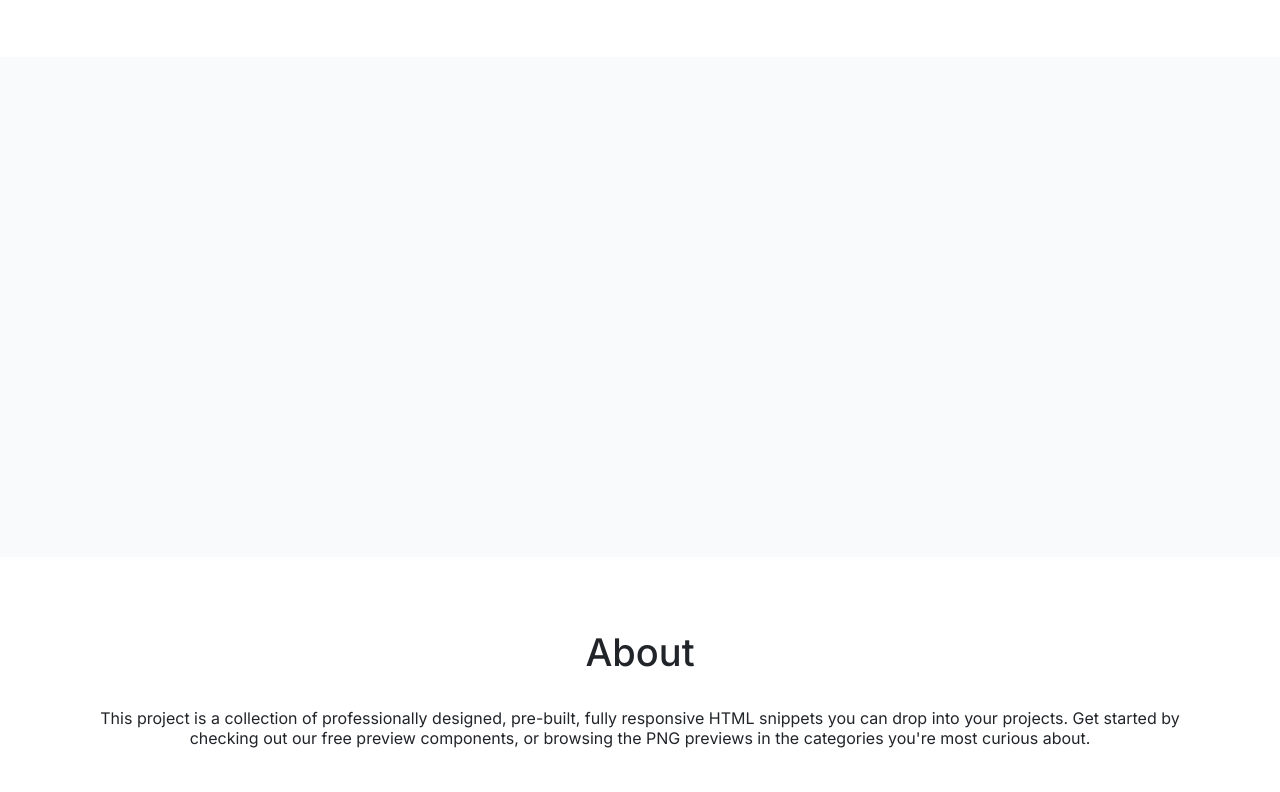
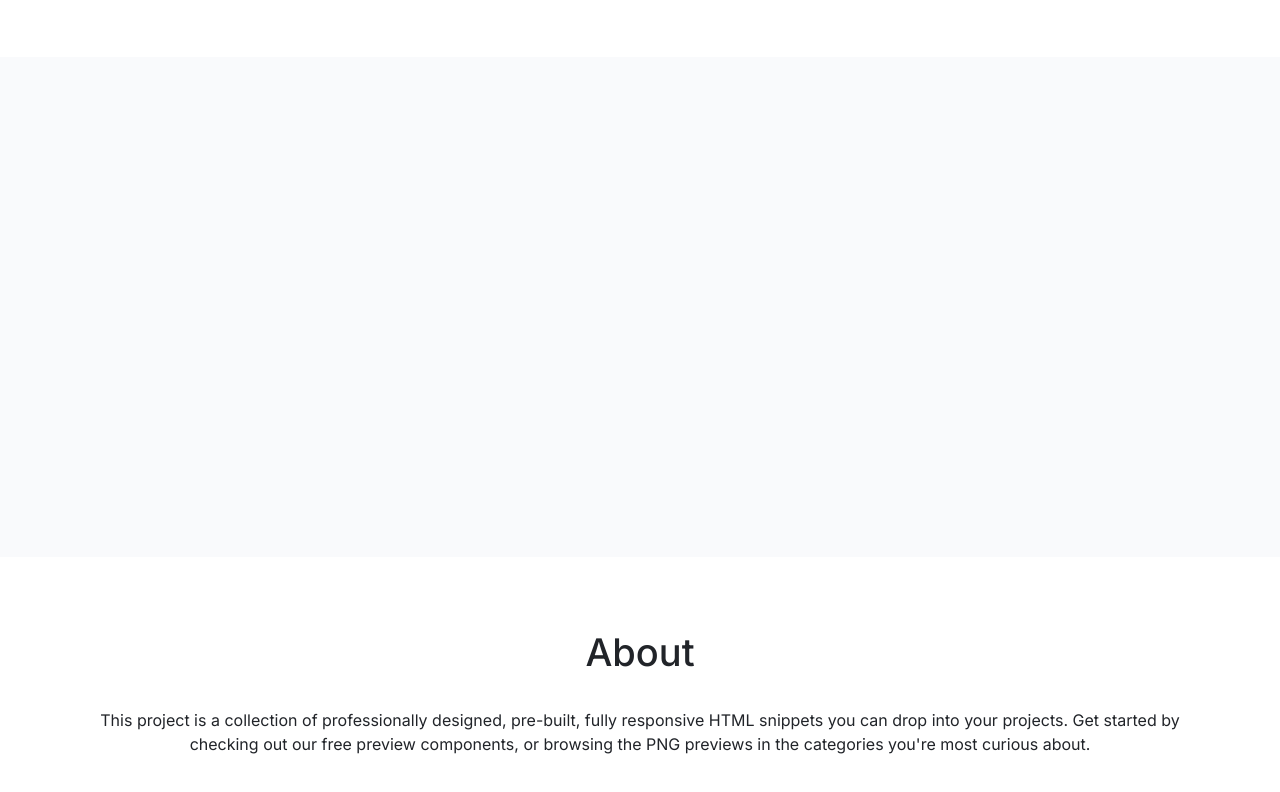
Before and after one commit to js-tasks-ru/htmlcss-20230714_igorgal1234, a website: page index.html in a window 1280 px wide. Shown: the part 180-972 px from the top of the page. Drawn offline with Linux system fonts and the light colour scheme.

Commit message:
fix for footer

```diff
--- a/assets/css/typography.css
+++ b/assets/css/typography.css
@@ -15,3 +15,11 @@
   font-weight: 500;
   line-height: 48px; /* 126.316% */
 }
+
+.p {
+  font-family: Inter;
+  font-size: 16px;
+  font-style: normal;
+  font-weight: 400;
+  line-height: 24px; /* 150% */
+}
--- a/components/footer/footer.css
+++ b/components/footer/footer.css
@@ -1,17 +1,9 @@
 .footer {
   border-top: 1px solid var(--gray-2);
   padding: 71px 0 136px;
-}
-
-.footer__article {
-  margin: 0 auto;
+  text-align: center;
 }
 
 .footer__title {
-  text-align: center;
   margin-bottom: 32px;
 }
-
-.footer__content {
-  text-align: center;
-}
--- a/index.html
+++ b/index.html
@@ -16,16 +16,13 @@
       </main>
       <footer class="footer">
         <div class="container">
-          <artcicle class="footer__article">
-            <h2 class="footer__title title-l">About</h2>
-            <div class="footer__content">
-              This project is a collection of professionally designed,
-              pre-built, fully responsive HTML snippets you can drop into your
-              projects. Get started by checking out our free preview components,
-              or browsing the PNG previews in the categories you're most curious
-              about.
-            </div>
-          </artcicle>
+          <h2 class="footer__title title-l">About</h2>
+          <p class="p">
+            This project is a collection of professionally designed, pre-built,
+            fully responsive HTML snippets you can drop into your projects. Get
+            started by checking out our free preview components, or browsing the
+            PNG previews in the categories you're most curious about.
+          </p>
         </div>
       </footer>
     </div>
```
